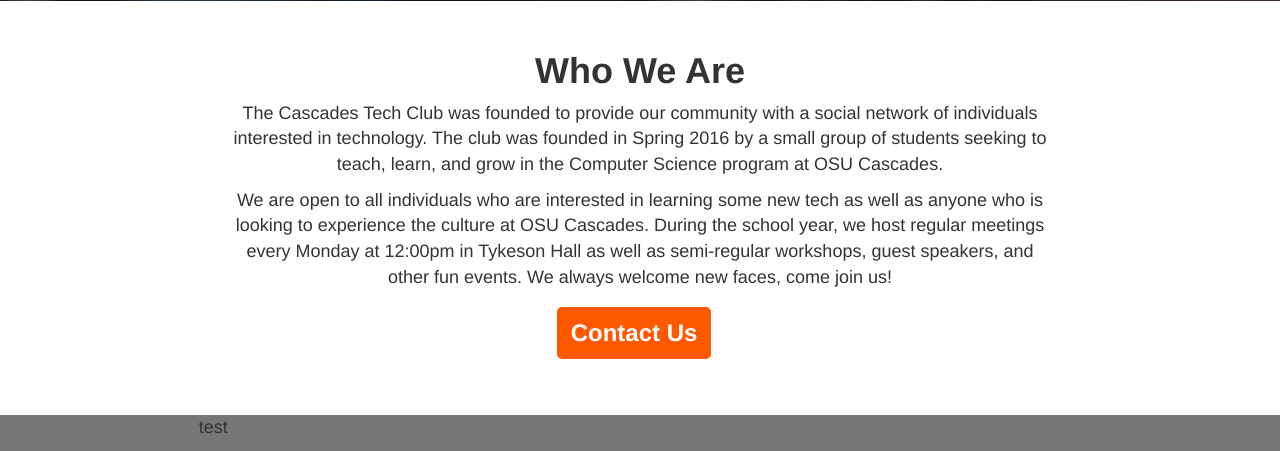
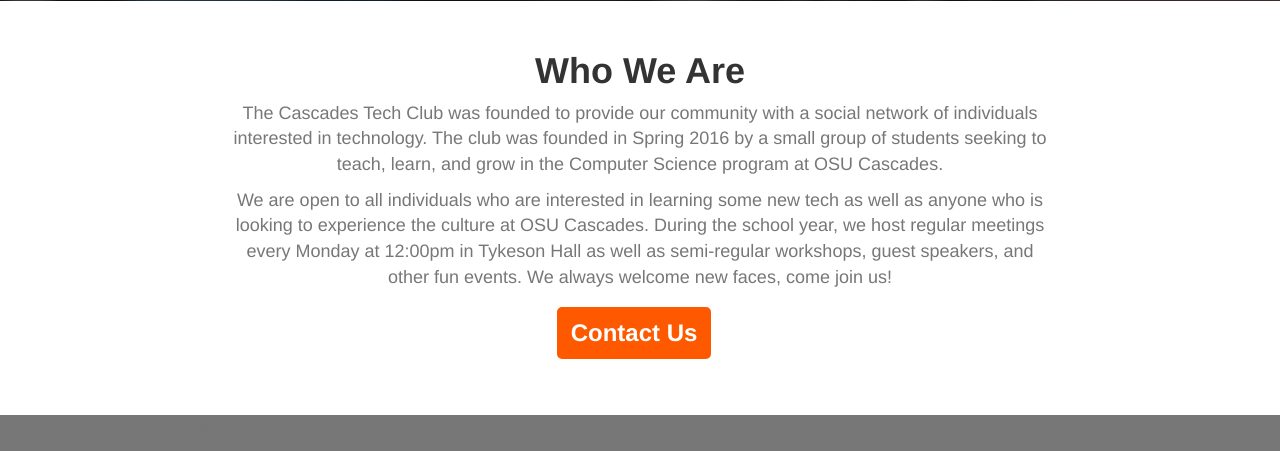
Before and after one commit to osu-cascades/cascadestech.club-flask, a Flask app: page / in a window 1280 px wide. Shown: the part 799-1250 px from the top of the page. Run offline with Flask 2, Linux system fonts and the light colour scheme; some libraries are stand-ins or nearby versions.

Commit message:
changed p tags default color

```diff
--- a/static/css/main.css
+++ b/static/css/main.css
@@ -2,6 +2,10 @@
 	font-size: 18px;
 	/*color: #777;*/
 	text-align: center;
+}
+
+body p {
+	color: #777;
 }
 
 
```
